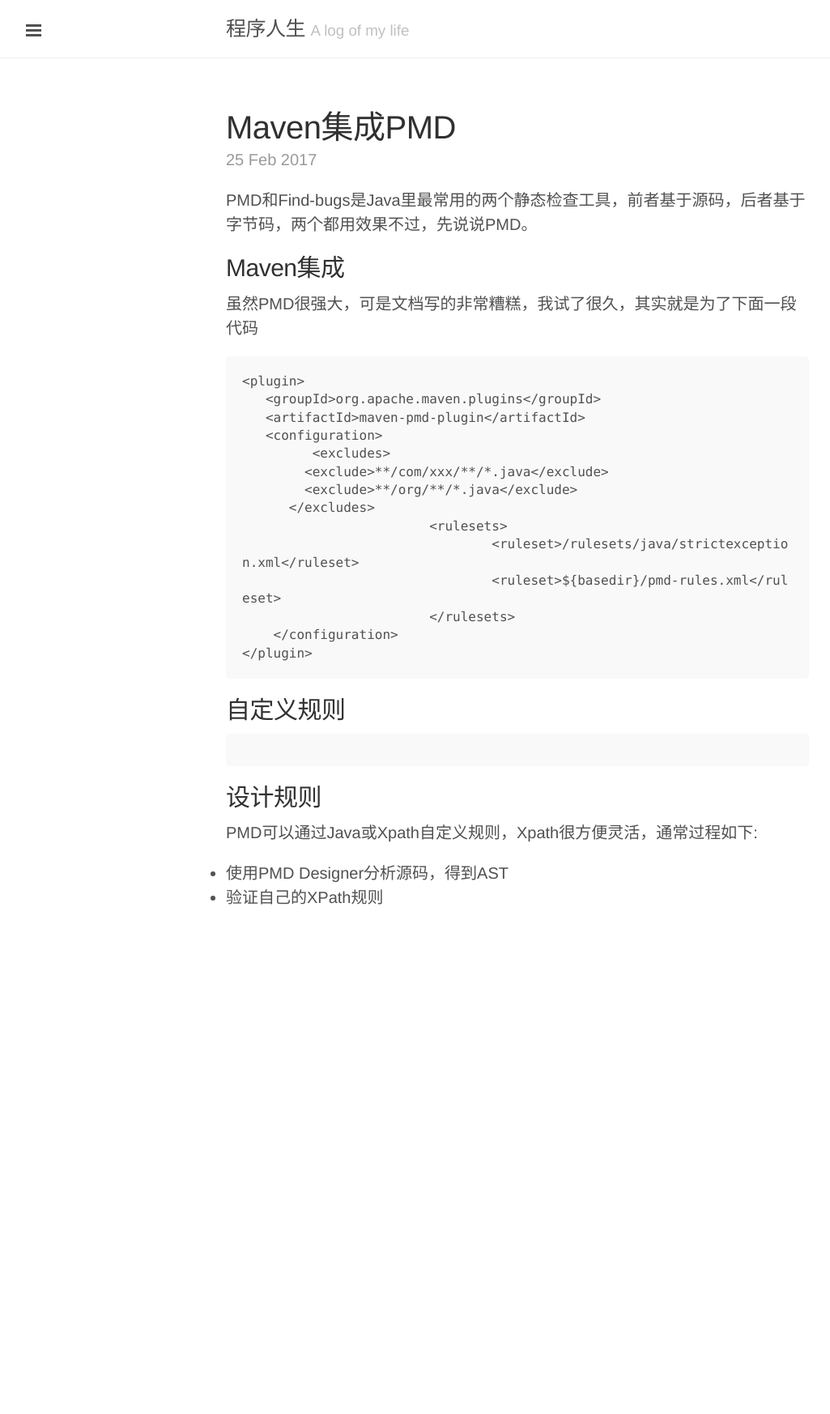
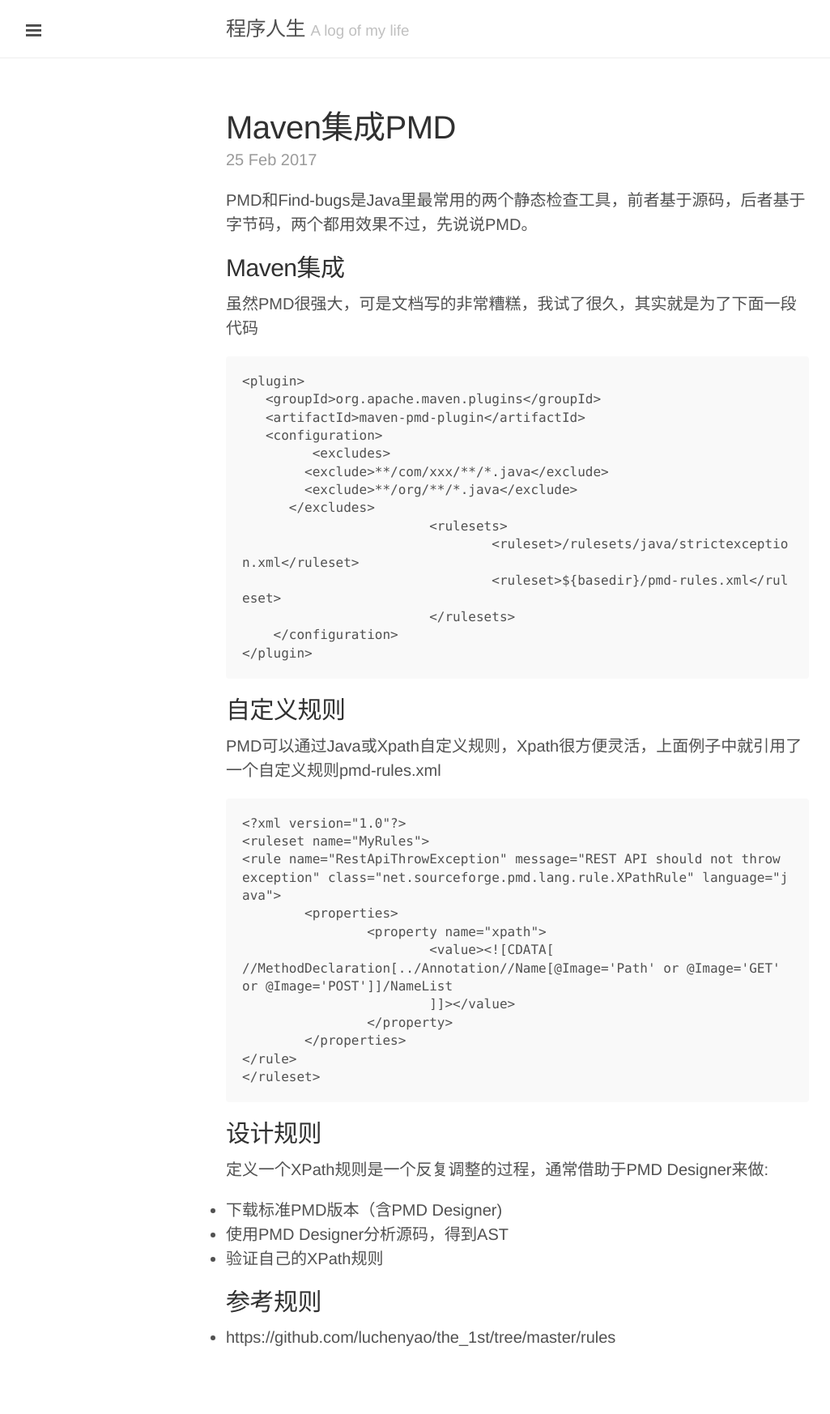
Before and after one commit to liuzhongshu/liuzhongshu.github.io, a Jekyll site: the page built from _posts/2017-02-25-maven-pmd.markdown, in a window 1280 px wide. Shown: the whole page at 81% size, without its empty margins (1-1026 px from the left). Built offline with Jekyll 4.4.1, drawn with Linux system fonts in a browser that asks for light colours; comment, search, counter and statistics services are not loaded; before the commit the page ends 1203 px from its top, so only the background shows below that.

Commit message:
Update 2017-02-25-maven-pmd.markdown

````diff
--- a/_posts/2017-02-25-maven-pmd.markdown
+++ b/_posts/2017-02-25-maven-pmd.markdown
@@ -31,12 +31,31 @@ PMD和Find-bugs是Java里最常用的两个静态检查工具，前者基于源
 
 ## 自定义规则
 
+PMD可以通过Java或Xpath自定义规则，Xpath很方便灵活，上面例子中就引用了一个自定义规则pmd-rules.xml
+
 ```
+<?xml version="1.0"?>
+<ruleset name="MyRules">
+<rule name="RestApiThrowException" message="REST API should not throw exception" class="net.sourceforge.pmd.lang.rule.XPathRule" language="java">
+	<properties>
+		<property name="xpath">
+			<value><![CDATA[
+//MethodDeclaration[../Annotation//Name[@Image='Path' or @Image='GET' or @Image='POST']]/NameList
+			]]></value>
+		</property>
+	</properties>
+</rule>
+</ruleset>
 ```
 
 ## 设计规则
 
-PMD可以通过Java或Xpath自定义规则，Xpath很方便灵活，通常过程如下:
+定义一个XPath规则是一个反复调整的过程，通常借助于PMD Designer来做:
 
+* 下载标准PMD版本（含PMD Designer)
 * 使用PMD Designer分析源码，得到AST
 * 验证自己的XPath规则
+
+## 参考规则
+
+* https://github.com/luchenyao/the_1st/tree/master/rules
````
